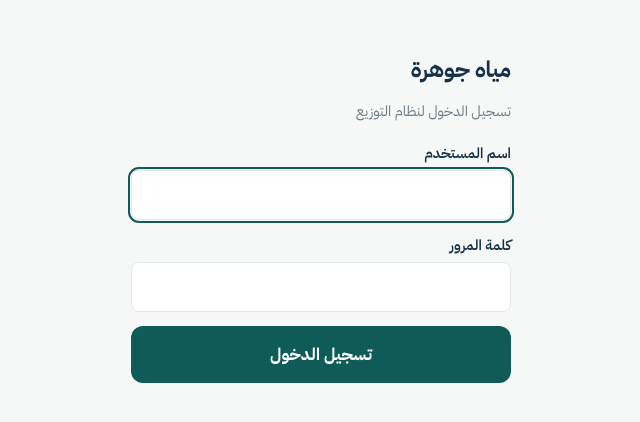
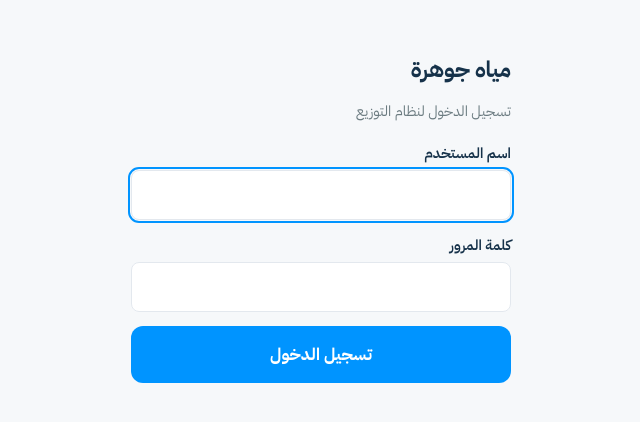
Before and after one commit to n17rb/Rabb, a React (Vite) app in the folder client/: page / in a window 1280 px wide. Shown: the part 182-604 px from the top of the page, without its empty margins (407-1047 px from the left). Built offline with nearby package versions, Linux system fonts and the light colour scheme; no server answers.

Commit message:
Update styles.css

```diff
--- a/client/src/styles.css
+++ b/client/src/styles.css
@@ -1,15 +1,17 @@
 :root {
-  --bg: #F6F8F8;
+  --bg: #F6F8FA;
   --surface: #FFFFFF;
-  --border: #E3E8E8;
-  --primary: #0E5B57;
-  --primary-dark: #0A4744;
+  --border: #E3E8EE;
+  --primary: #0094FF;
+  --primary-dark: #0077CC;
   --text: #16324A;
   --text-secondary: #6B7B80;
   --urgent: #C1443C;
   --success: #2E7D5B;
   --warning: #B8862E;
+  --whatsapp: #25D366;
 }
+
 
 * { box-sizing: border-box; }
 
```
